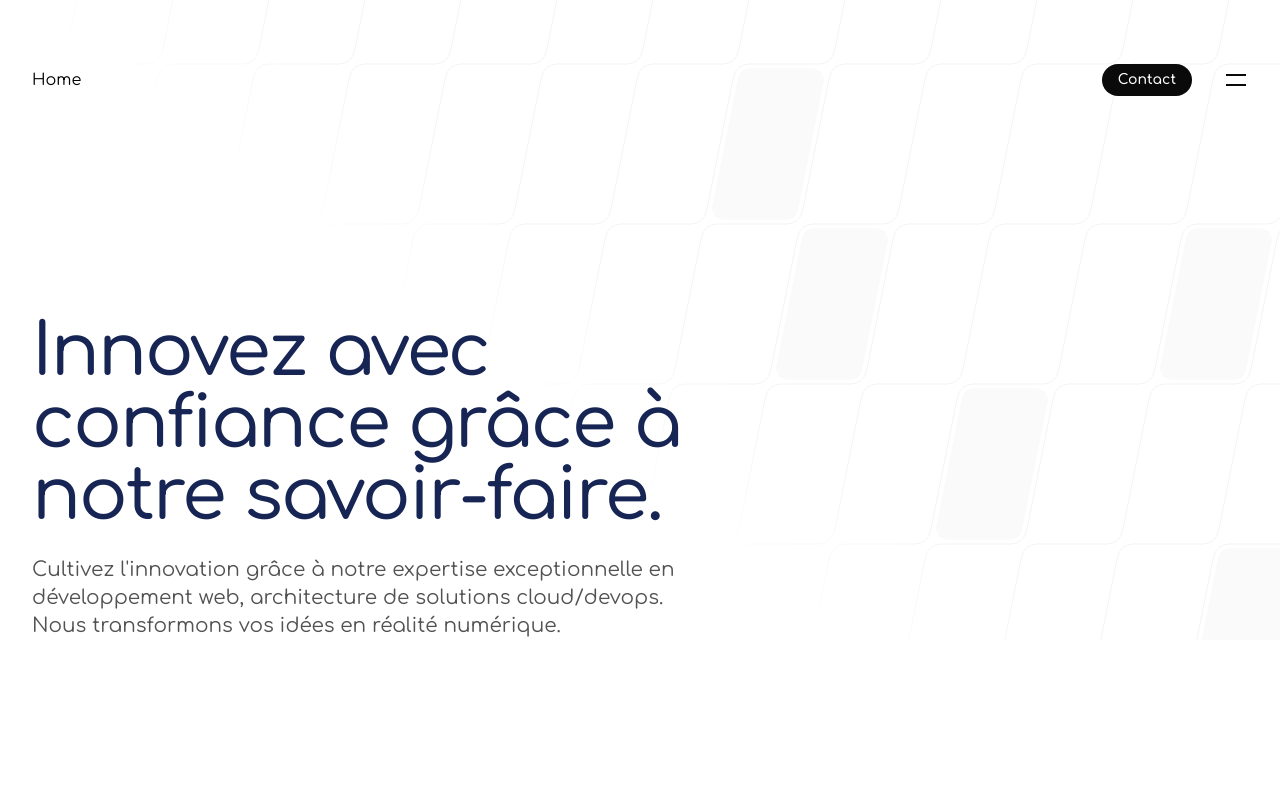
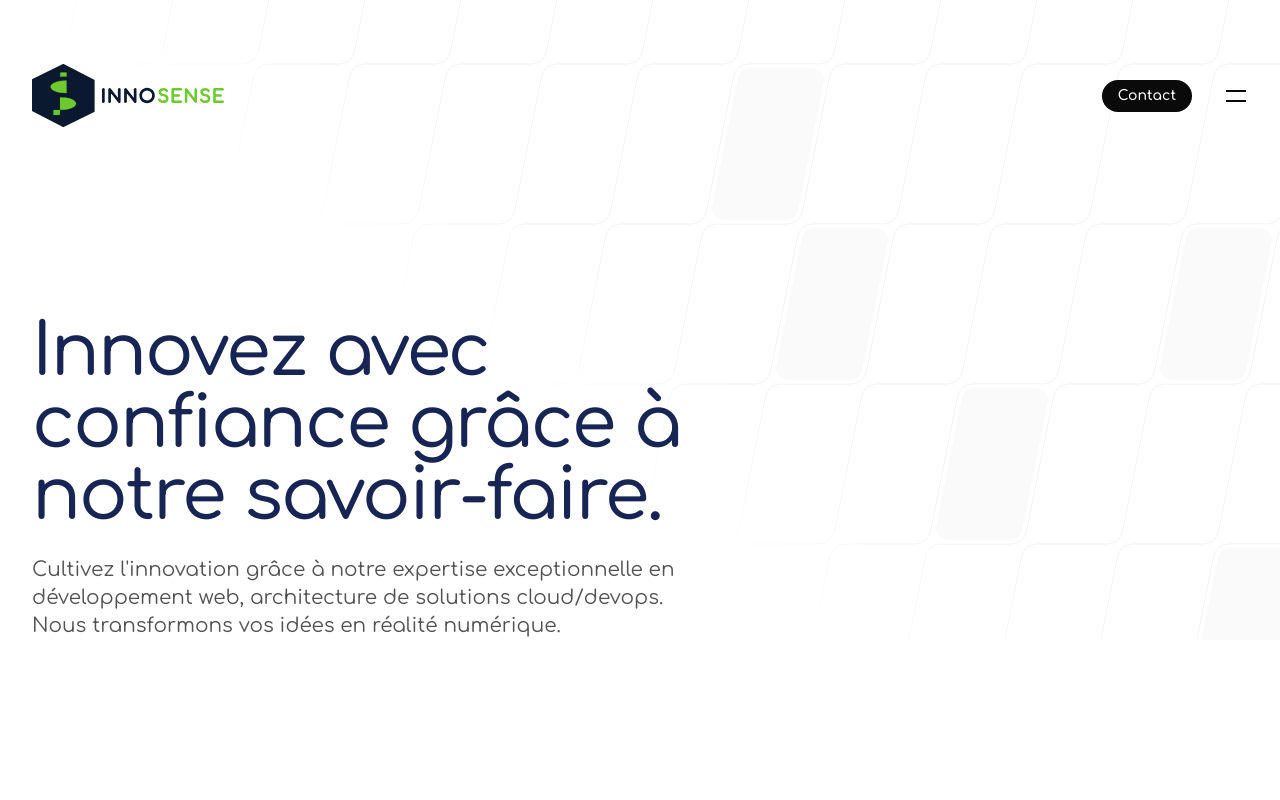
Before and after one commit to iharijaona/innosense.fr, a Next.js app: page / in a window 1280 px wide. Shown: the top 800 px of the page. Built offline with nearby package versions, Linux system fonts and the light colour scheme.

Commit message:
Page header

```diff
--- /dev/null
+++ b/src/components/Header.tsx
@@ -0,0 +1,31 @@
+import React from "react";
+
+const Header = () => {
+  return (
+    <header>
+      <div className="absolute left-0 right-0 top-2 z-40 pt-14">
+        <div className='mx-auto max-w-7xl px-6 lg:px-8'>
+          <div className='mx-auto max-w-2xl lg:max-w-none'>
+            <div className='flex items-center justify-between' >
+              <a aria-label='Home' href='/'>
+                <img className="w-48" src="innosene-logo.svg" />
+              </a>
+              <div className="flex items-center gap-x-8">
+                <a className="inline-flex rounded-full px-4 py-1.5 text-sm font-semibold transition bg-neutral-950 text-white hover:bg-neutral-800" >
+                  Contact
+                </a>
+                <button type='button' className="group -m-2.5 rounded-full p-2.5 transition hover:bg-neutral-950/10">
+                  <svg viewBox="0 0 24 24" aria-hidden="true" className="h-6 w-6 fill-neutral-950 group-hover:fill-neutral-700">
+                    <path d="M2 6h20v2H2zM2 16h20v2H2z"></path>
+                  </svg>
+                </button>
+              </div>
+            </div>
+          </div>
+        </div>
+      </div>
+    </header>
+  );
+};
+
+export default Header;
```
